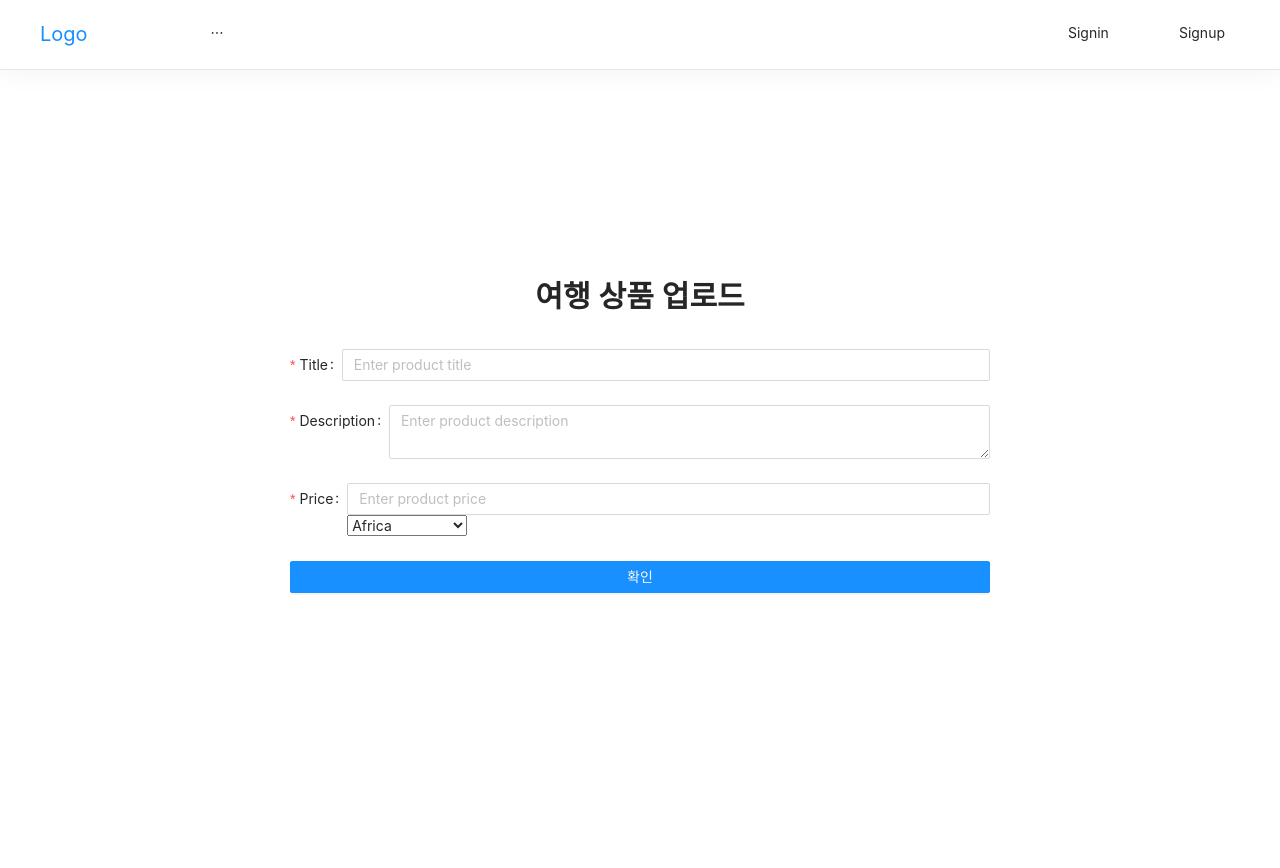
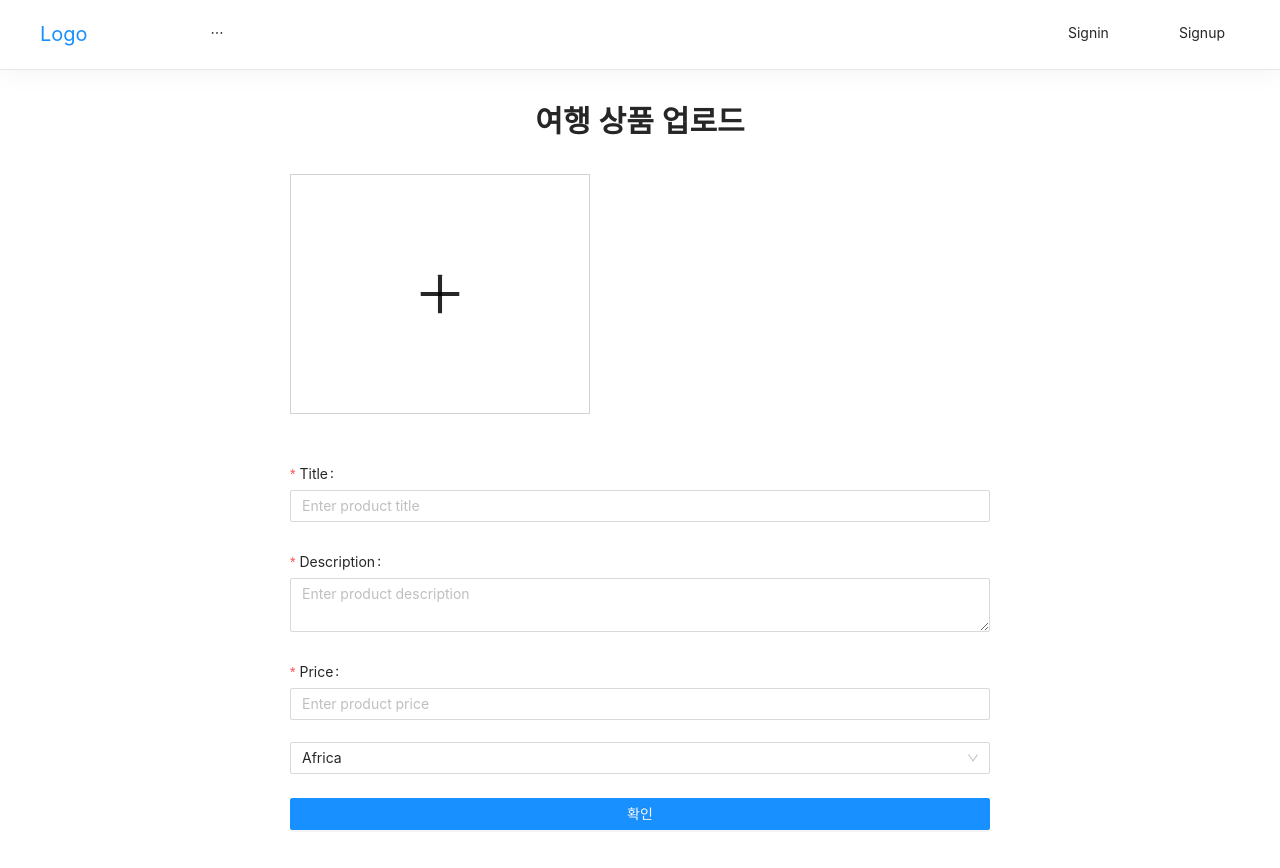
Before and after one commit to shmoon2917/boiler_plate, a React (Create React App) app in the folder client/: page /product/upload in a window 1280 px wide. Shown: the top 868 px of the page. Before the commit the page ends 800 px from the top, so only its background shows below. Built offline with nearby package versions, Linux system fonts and the light colour scheme.

Commit message:
업로드 페이지 구현중

```diff
--- a/client/package.json
+++ b/client/package.json
@@ -12,6 +12,7 @@
     "formik": "^2.1.5",
     "react": "^16.13.1",
     "react-dom": "^16.13.1",
+    "react-dropzone": "^11.1.0",
     "react-redux": "^7.2.1",
     "react-router-dom": "^5.2.0",
     "react-scripts": "3.4.3",
--- /dev/null
+++ b/client/src/_components/FileUpload.jsx
@@ -0,0 +1,66 @@
+import React, { useState } from "react";
+import Dropzone from "react-dropzone";
+import { PlusOutlined } from "@ant-design/icons";
+import axios from "axios";
+
+export default function FileUpload() {
+  const [Images, setImages] = useState([]);
+
+  const onDropImage = async (files) => {
+    let formData = new FormData();
+
+    const config = {
+      header: { "content-type": "multipart/form-data" },
+    };
+
+    formData.append("file", files[0]);
+
+    const response = await axios.post("/api/product/image", formData, config);
+    if (response.data.data.success) {
+      console.log(response);
+      const imageInfo = response.data.data;
+      setImages([...Images, imageInfo.filePath]);
+    } else {
+      console.log(response);
+      alert("파일을 저장하는 데 실패했습니다");
+    }
+  };
+  return (
+    <div style={{ display: "flex", justifyContent: "space-between" }}>
+      <Dropzone onDrop={onDropImage}>
+        {({ getRootProps, getInputProps }) => (
+          <div
+            style={{
+              width: "300px",
+              height: "240px",
+              border: "1px solid lightgray",
+              display: "flex",
+              alignItems: "center",
+              justifyContent: "center",
+            }}
+            {...getRootProps()}
+          >
+            <input {...getInputProps()} />
+            <PlusOutlined style={{ fontSize: "3rem" }} />
+          </div>
+        )}
+      </Dropzone>
+      <div
+        style={{
+          display: "flex",
+          width: "350px",
+          height: "240px",
+          overflowX: " scroll",
+        }}
+      >
+        {Images.map((image, index) => (
+          <img
+            key={index}
+            style={{ minWidth: "300px", width: "300px", height: "240px" }}
+            src={`http://localhost:5000/${image}`}
+          />
+        ))}
+      </div>
+    </div>
+  );
+}
--- a/client/src/components/App.css
+++ b/client/src/components/App.css
@@ -1,4 +1,4 @@
-@import '~antd/dist/antd.css';
+@import "~antd/dist/antd.css";
 
 .App__alert {
   position: absolute;
@@ -12,9 +12,8 @@
 }
 
 .App__content {
-  height: 100vh;
   padding-top: 69px;
-  min-height: calc(100vh - 80px);
+  min-height: calc(100vh - 70px);
   flex-direction: column;
   display: flex;
   justify-content: center;
--- a/client/src/components/views/UploadProductPage/UploadProductPage.jsx
+++ b/client/src/components/views/UploadProductPage/UploadProductPage.jsx
@@ -1,10 +1,29 @@
-import React from "react";
-import { Typography, Button, Form, Input } from "antd";
-import { Formik, yupToFormErrors } from "formik";
+// import lib
+import React, { useMemo, useState } from "react";
+import { Typography, Button, Form, Input, Select } from "antd";
+import { Formik } from "formik";
 import * as Yup from "yup";
+
+// import component
+import Wrapper from "./Wrapper";
+import FileUpload from "../../../_components/FileUpload";
+
+const { Option } = Select;
 const { Title } = Typography;
 const { TextArea } = Input;
 
+const formItemLayout = {
+  labelCol: {
+    xs: { span: 24 },
+    sm: { span: 24 },
+  },
+  wrapperCol: {
+    xs: { span: 24 },
+    sm: { span: 24 },
+  },
+};
+
+// constant values
 const Continents = [
   { key: 1, value: "Africa" },
   { key: 2, value: "Europe" },
@@ -15,24 +34,40 @@ const Continents = [
 ];
 
 export default function UploadProductPage() {
-  const onSubmitForm = (values) => {
-    console.log("submit", values);
+  const [Continent, setContinent] = useState(1);
+  const initialValues = {
+    title: "",
+    description: "",
+    price: "",
   };
-  return (
-    <div style={{ minWidth: "700px", margin: "2rem auto" }}>
-      <Formik
-        initialValues={{ title: "", description: "", price: "", continent: 0 }}
-        validationSchema={Yup.object().shape({
+
+  const validationSchema = Yup.object().shape({
     title: Yup.string().required("Title is Required"),
     description: Yup.string().required("Description is Required"),
     price: Yup.number().required("price is Required"),
-          continent: Yup.number().required("Continent is Required"),
-        })}
+  });
+
+  const onChangeContinent = (value) => {
+    setContinent(value);
+  };
+
+  const onSubmitForm = (values, { setSubmitting }) => {
+    console.log("submit", values);
+
+    setSubmitting(false);
+  };
+
+  return (
+    <Wrapper>
+      <Formik
+        initialValues={initialValues}
+        validationSchema={validationSchema}
         onSubmit={onSubmitForm}
       >
         {(props) => {
           const {
             values,
+
             touched,
             errors,
             isSubmitting,
@@ -45,8 +80,10 @@ export default function UploadProductPage() {
               <div style={{ textAlign: "center", marginBottom: "2rem" }}>
                 <Title level={2}>여행 상품 업로드</Title>
               </div>
-              <Form onSubmit={handleSubmit}>
-                <Form.Item required label="Title">
+              <Form onSubmit={handleSubmit} {...formItemLayout}>
+                <FileUpload />
+                <br /> <br />
+                <Form.Item required label="Title" labelAlign="left">
                   <Input
                     id="title"
                     placeholder="Enter product title"
@@ -64,7 +101,7 @@ export default function UploadProductPage() {
                     <div className="input-feedback">{errors.title}</div>
                   )}
                 </Form.Item>
-                <Form.Item required label="Description">
+                <Form.Item required label="Description" labelAlign="left">
                   <TextArea
                     id="description"
                     placeholder="Enter product description"
@@ -81,7 +118,7 @@ export default function UploadProductPage() {
                     <div className="input-feedback">{errors.textArea}</div>
                   )}
                 </Form.Item>
-                <Form.Item required label="Price">
+                <Form.Item required label="Price" labelAlign="left">
                   <Input
                     id="price"
                     placeholder="Enter product price"
@@ -95,27 +132,31 @@ export default function UploadProductPage() {
                         : "text-input"
                     }
                   />
-                  <select onChange={handleChange} value={values.continent}>
-                    {Continents.map((con) => (
-                      <option key={con.key} value={con.value}>
-                        {con.value}
-                      </option>
+                  <br />
+                  <br />
+                  <Select onChange={onChangeContinent} value={Continent}>
+                    {Continents.map((item) => (
+                      <Option key={item.key} value={item.key}>
+                        {item.value}
+                      </Option>
                     ))}
-                  </select>
+                  </Select>
                 </Form.Item>
+                <Form.Item>
                   <Button
-                  onSubmit={handleSubmit}
+                    onClick={handleSubmit}
                     type="primary"
                     disabled={isSubmitting}
                     style={{ minWidth: "100%" }}
                   >
                     확인
                   </Button>
+                </Form.Item>
               </Form>
             </>
           );
         }}
       </Formik>
-    </div>
+    </Wrapper>
   );
 }
--- /dev/null
+++ b/client/src/components/views/UploadProductPage/Wrapper.jsx
@@ -0,0 +1,13 @@
+import React from "react";
+import styled from "styled-components";
+
+const WrapperBlock = styled.div`
+  min-width: 700px;
+  margin: 2rem auto;
+`;
+
+function Wrapper({ children }) {
+  return <WrapperBlock>{children}</WrapperBlock>;
+}
+
+export default Wrapper;
```
Also changed, not shown: 1 other file (tests, documents, lock files or other folders). Lines whose indentation alone changed are shown as unchanged.
